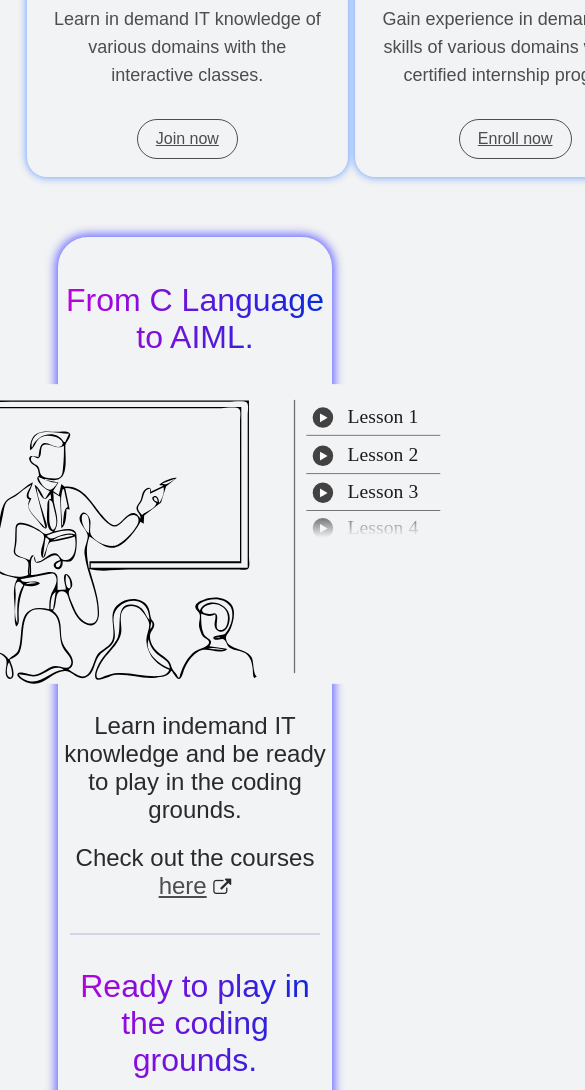
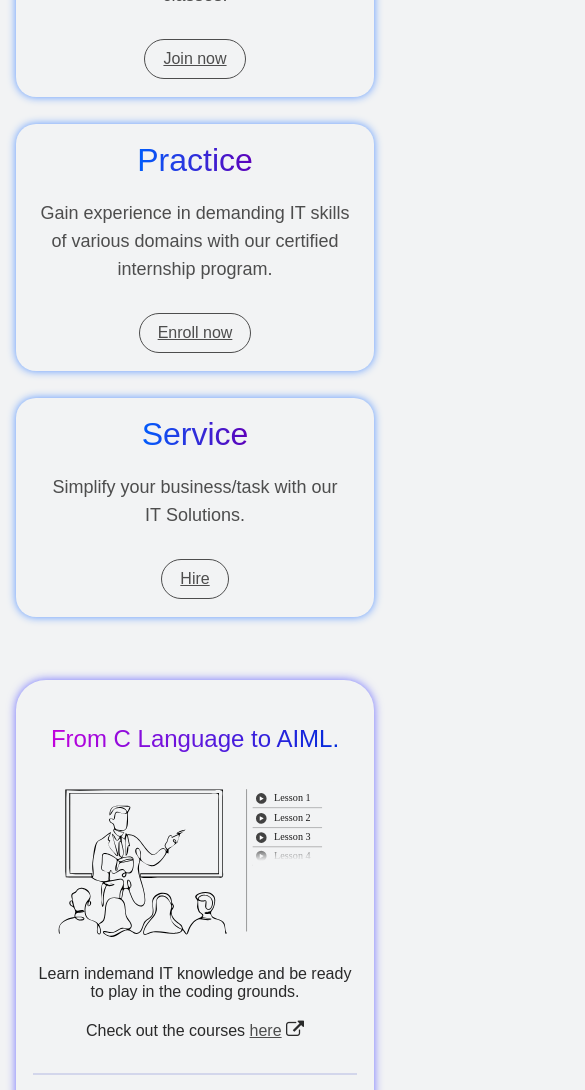
Before and after one commit to krishna3973/oceanappsstage.github.io, a plain HTML site: page index.html in a window 390 px wide. Shown: the part 616-1706 px from the top of the page, 585 px wide, since content can reach past the window. Drawn offline with Linux system fonts and the light colour scheme.

Commit message:
responsive

```diff
--- a/header&footer.css
+++ b/header&footer.css
@@ -1,3 +1,11 @@
+@media only screen and (max-width:1100px){
+
+    .container{
+        width: 92%;
+    }
+
+}
+
 body {
     margin: 0px;
     background-color: #f2f3f4;
--- a/index.html
+++ b/index.html
@@ -36,16 +36,19 @@
             margin-top: 60px;
             width: 100%;
             display: flex;
-            /* flex-wrap: wrap; */
+            flex-direction: row;
+            flex-wrap: nowrap;
+            align-items: normal;
             /* height: 300px; */
         }
 
         .section-item{
             width: 30%;
             min-width: 285px;
-            margin: 0 1%;
+            margin: 1%;
             display: flex;
             flex-direction: column;
+            flex-wrap: nowrap;
             justify-content: space-around;
             align-items: center;
             border-radius: 20px;
@@ -137,7 +140,7 @@
 
         .brief div img{
             object-fit: contain;
-            height: 300px;
+            width: 80%;
         }
 
         .brief div span a{
@@ -152,6 +155,56 @@
             border: 1px solid #d3d6eb;
             /* padding: 1px; */
             width: 90%;
+        }
+
+        @media only screen and (max-width:1100px){
+
+            .elegant-fill img{
+                height: 25px;
+            }
+
+            .container{
+                width: 92%;
+            }
+
+            .heading span{
+                font-size: x-large;
+            }
+
+            .sections{
+                flex-direction: column;
+                flex-wrap: wrap;
+                align-content: center;
+                align-items: center;
+                gap: 20px;
+            }
+
+            .section-item{
+                width: 90%;
+            }
+
+            .brief{
+                width: 100%;
+                box-shadow: 0 0px 10px 0px #7070ff;
+            }
+
+            .brief div .headink{
+                font-size: x-large;
+            }
+
+            .brief div span{
+                font-size: medium;
+                margin: 10px 6%;
+            }
+
+            .footer div{
+                width: 92%;
+            }
+
+            .footer hr{
+                width: 92%;
+            }
+
         }
 
 
```
